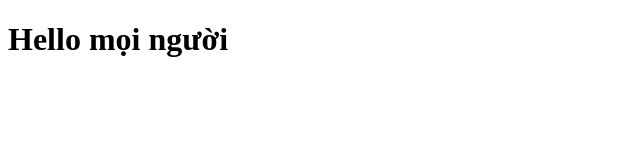
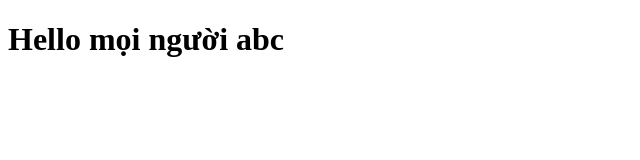
Before and after one commit to anhduong22111999/test, a plain HTML site: page about.html in a window 1280 px wide. Shown: the full height of the page, 0-640 px from the left. Drawn offline with Linux system fonts and the light colour scheme.

Commit message:
sửa file about

```diff
--- a/about.html
+++ b/about.html
@@ -7,6 +7,6 @@
     <title>Document</title>
 </head>
 <body>
-    <h1>Hello mọi người</h1>
+    <h1>Hello mọi người abc</h1>
 </body>
 </html>
```
